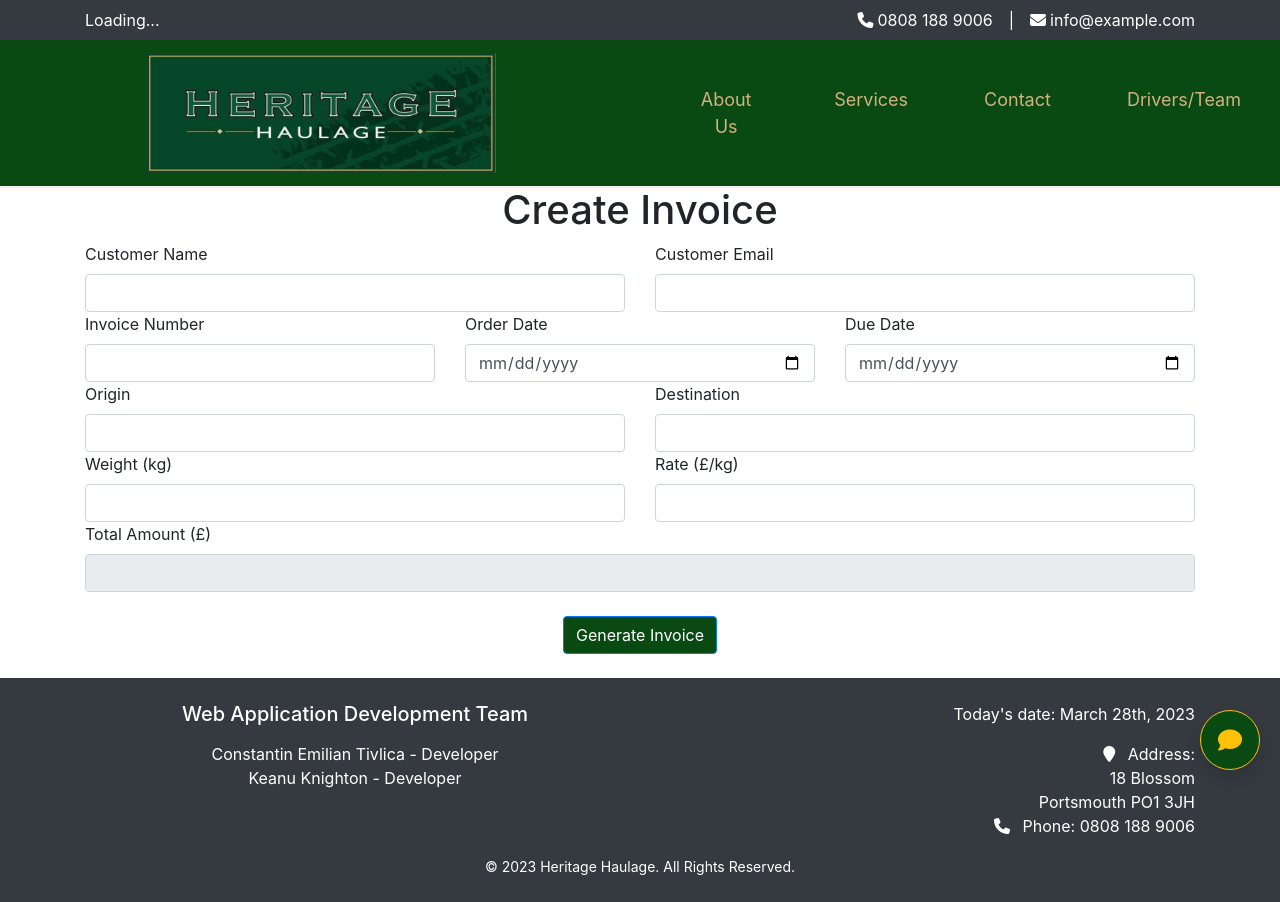
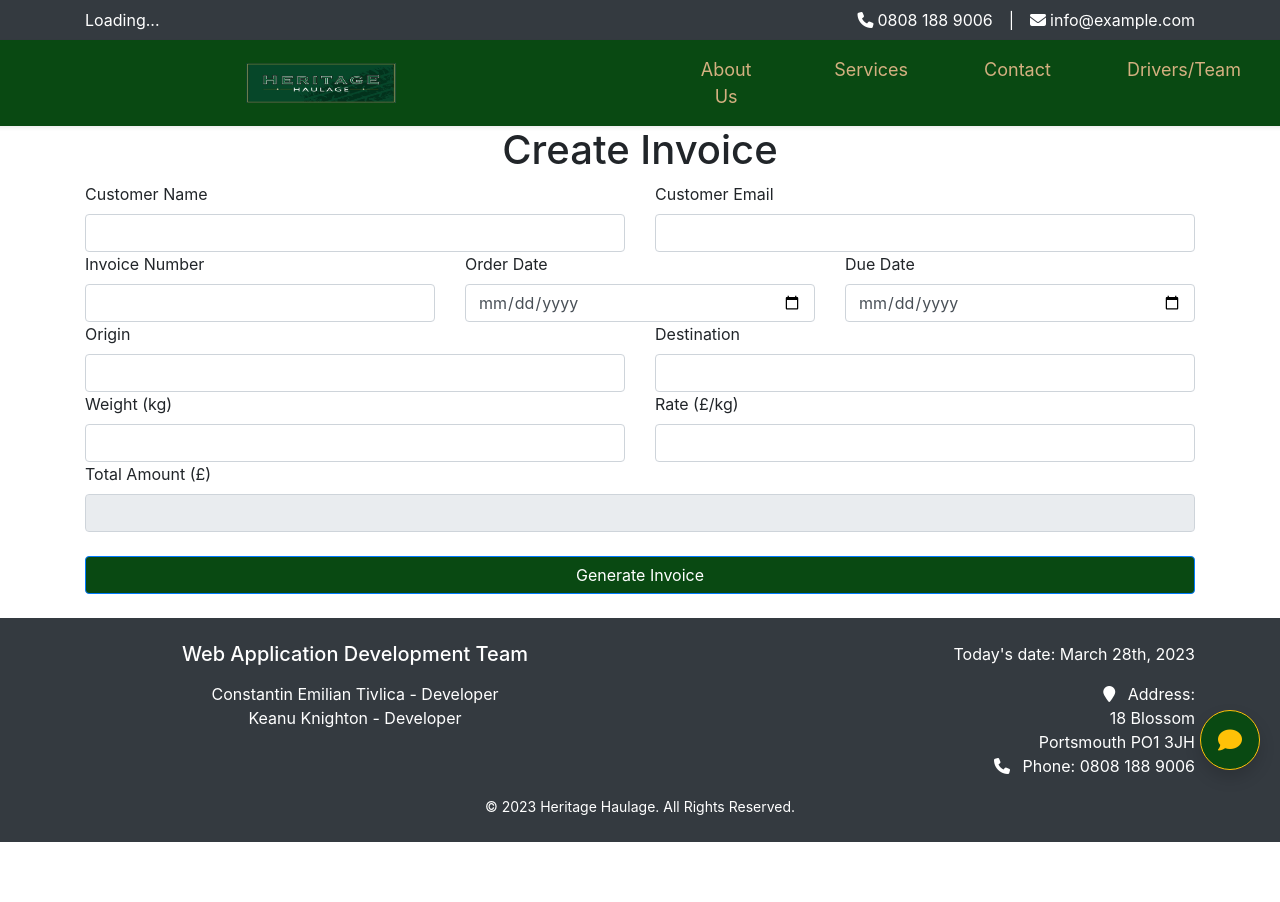
Before and after one commit to Constantin-E-T/Heritage, a React (Create React App) app: page /services in a window 1280 px wide. After the commit the page ends 842 px from the top, so only its background shows below. Built offline with nearby package versions, Linux system fonts and the light colour scheme; no server answers; what react-chatbot-kit would draw is missing.

Commit message:
small updates for styling

```diff
--- a/src/components/AboutUs.js
+++ b/src/components/AboutUs.js
@@ -4,7 +4,7 @@ import styles from './About.module.css';
 class About extends Component {
   render() {
     return (
-      <div>
+      <div className="text-justify">
         <div className={`${styles.aboutContainer}`}>
           <h2 className={styles.section__title}>About Us</h2>
           <br></br>
--- a/src/components/Invoice/InvoiceForm.js
+++ b/src/components/Invoice/InvoiceForm.js
@@ -189,7 +189,7 @@ const InvoiceForm = () => {
         </Row>
 
         {!showPDFButtons && (
-          <Button variant="primary" type="submit" className="my-4">
+          <Button variant="primary" type="submit" className="my-4 btn-block">
             Generate Invoice
           </Button>
         )}
--- a/src/components/Navbar.js
+++ b/src/components/Navbar.js
@@ -11,7 +11,7 @@ class Navbar extends Component {
       style={{backgroundColor:'#094912'}}>
 
         <NavLink className="navbar-brand col-6" to="/">
-          <img style={{width: '350px', height: '120px'}} src={heritageLogo}/>
+          <img style={{width: '150px', height: '40px'}} src={heritageLogo} alt='logo'/>
         </NavLink>
         <button
           className="navbar-toggler"
--- a/src/index.js
+++ b/src/index.js
@@ -1,5 +1,5 @@
 import React from 'react';
-import ReactDOM from 'react-dom';
+import ReactDOM from 'react-dom/client';
 import 'mapbox-gl/dist/mapbox-gl.css';
 import './index.css';
 import App from './App';
@@ -12,7 +12,4 @@ root.render(
   </React.StrictMode>
 );
 
-// If you want to start measuring performance in your app, pass a function
-// to log results (for example: reportWebVitals(console.log))
-// or send to an analytics endpoint. Learn more: https://bit.ly/CRA-vitals
 reportWebVitals();
```
